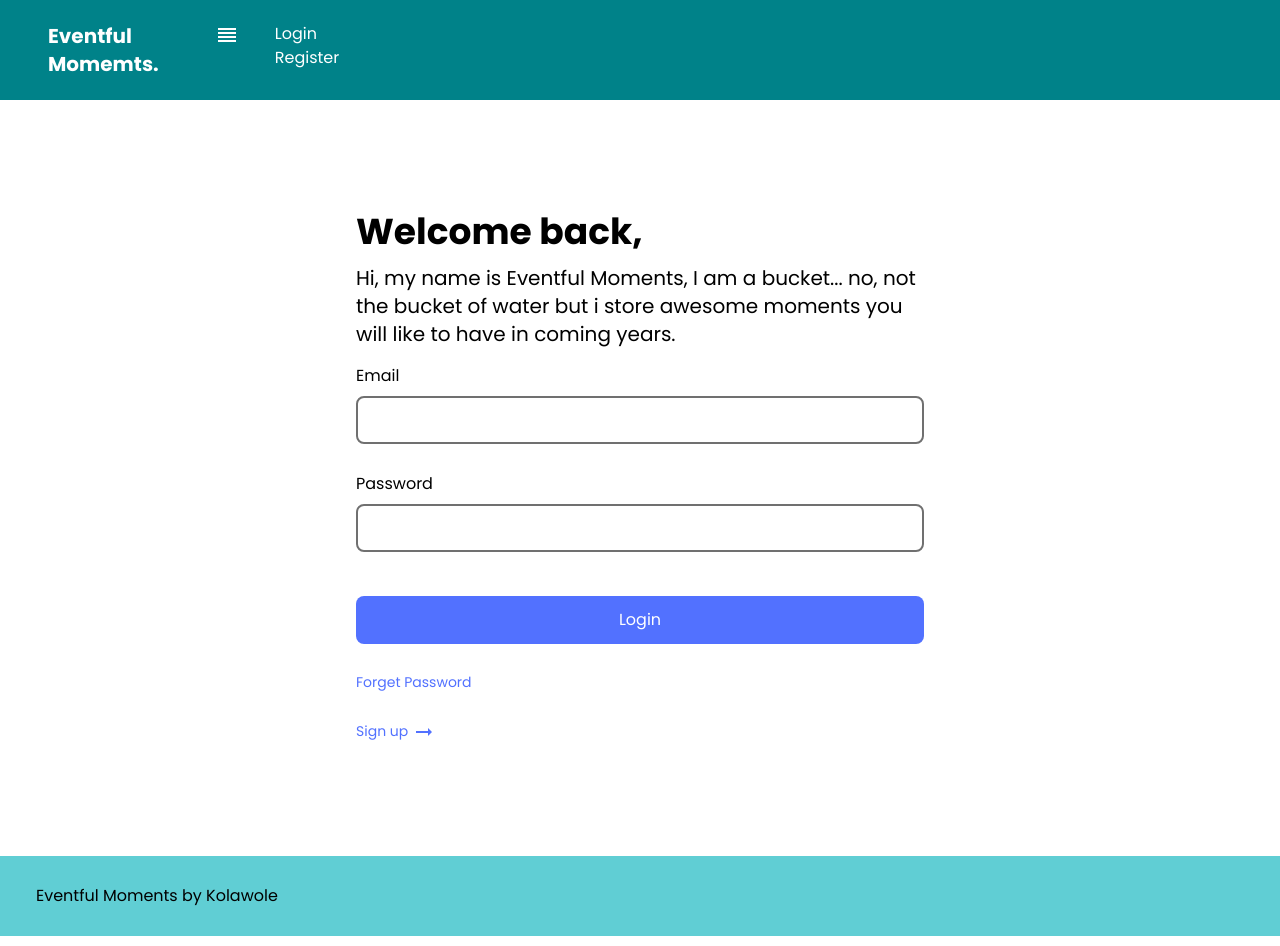
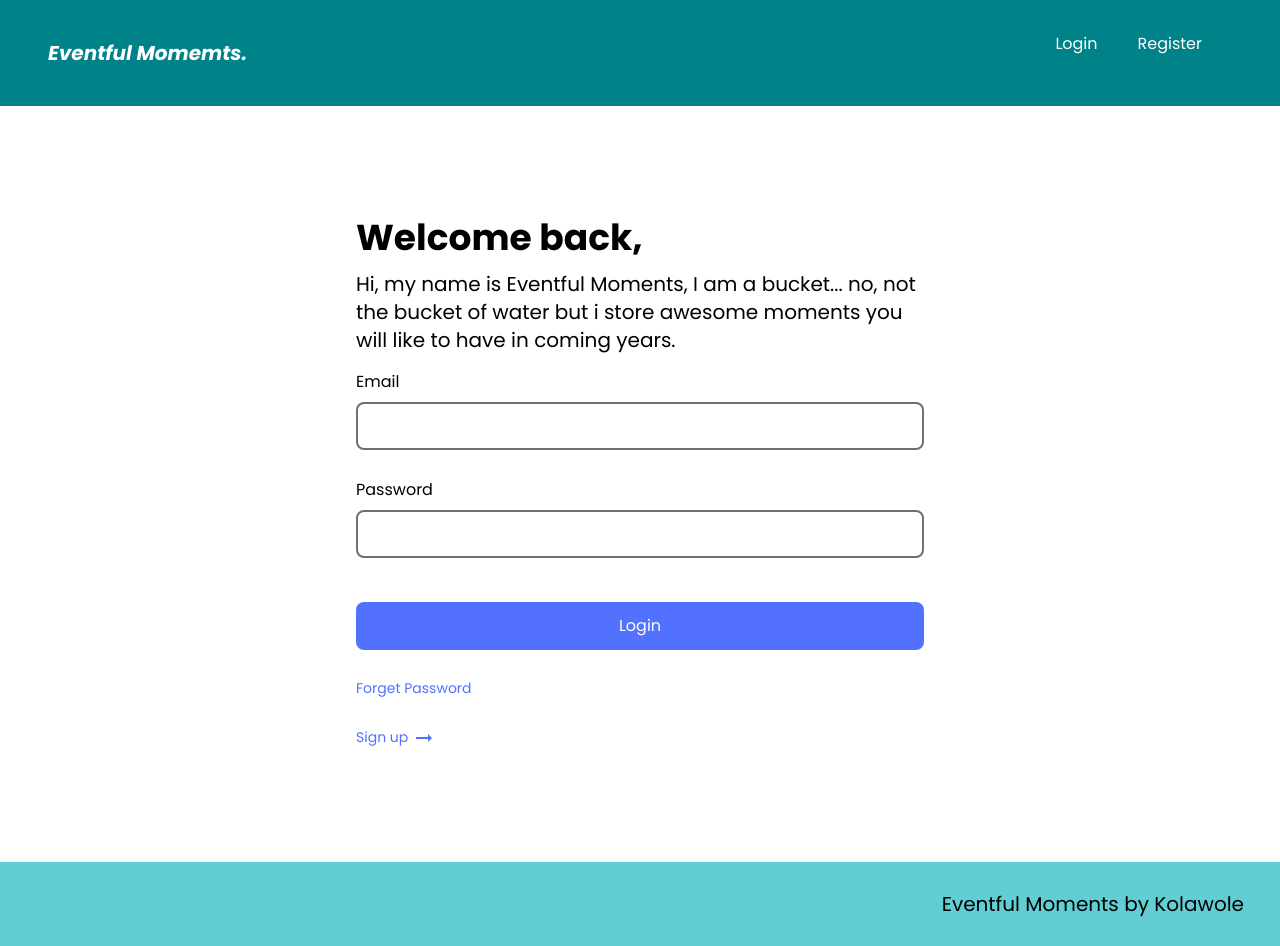
Before and after one commit to Kolawole26/thestartupintern_frontend_six, a Next.js app: page / in a window 1280 px wide. Built offline with nearby package versions, Linux system fonts and the light colour scheme.

Commit message:
Final commit

```diff
--- a/postcss.config.js
+++ b/postcss.config.js
@@ -6,7 +6,7 @@ module.exports = {
       ? {
           '@fullhuman/postcss-purgecss': {
             content: [
-              './components/**/*.js',
+              './Components/**/*.js',
               './pages/**/*.js'
             ],
             defaultExtractor: content => content.match(/[\w-/:]+(?<!:)/g) || []
--- a/tailwind.config.js
+++ b/tailwind.config.js
@@ -1,7 +1,7 @@
 module.exports = {
   content: [
     "./pages/**/*.{js,ts,jsx,tsx}",
-    "./components/**/*.{js,ts,jsx,tsx}",
+    "./Components/**/*.{js,ts,jsx,tsx}",
   ],
   theme: {
     extend: {
```
